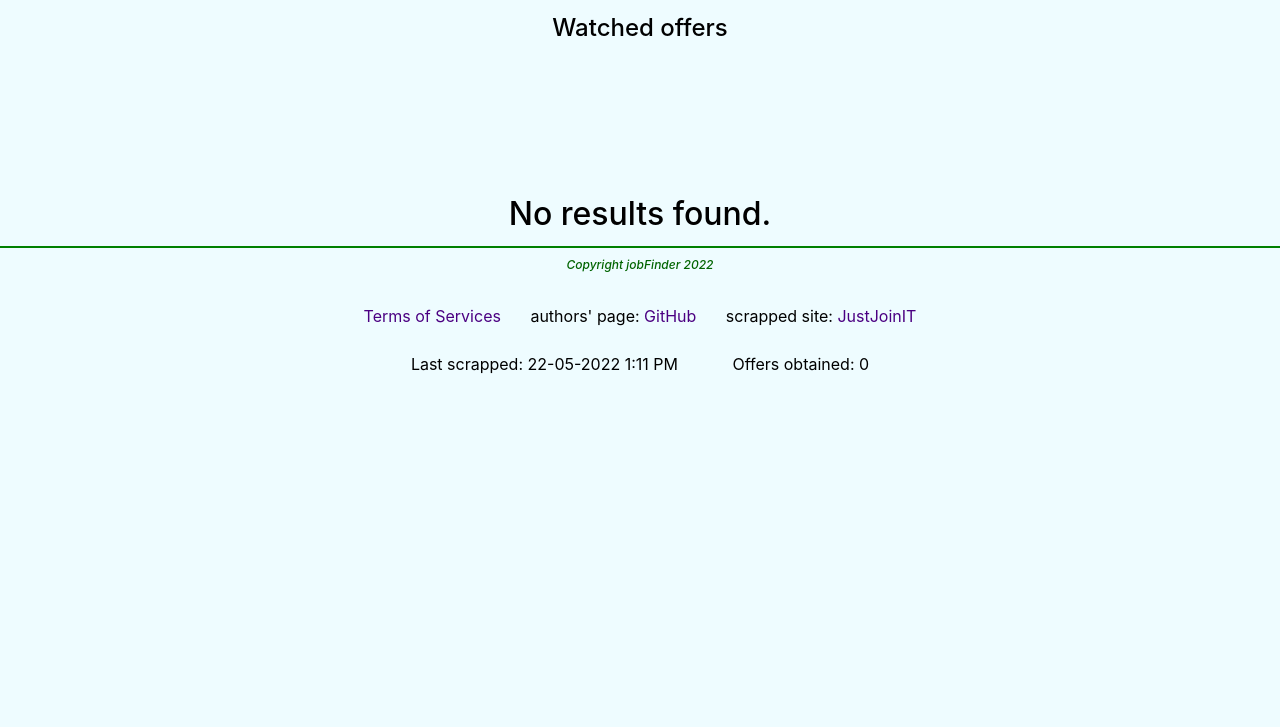
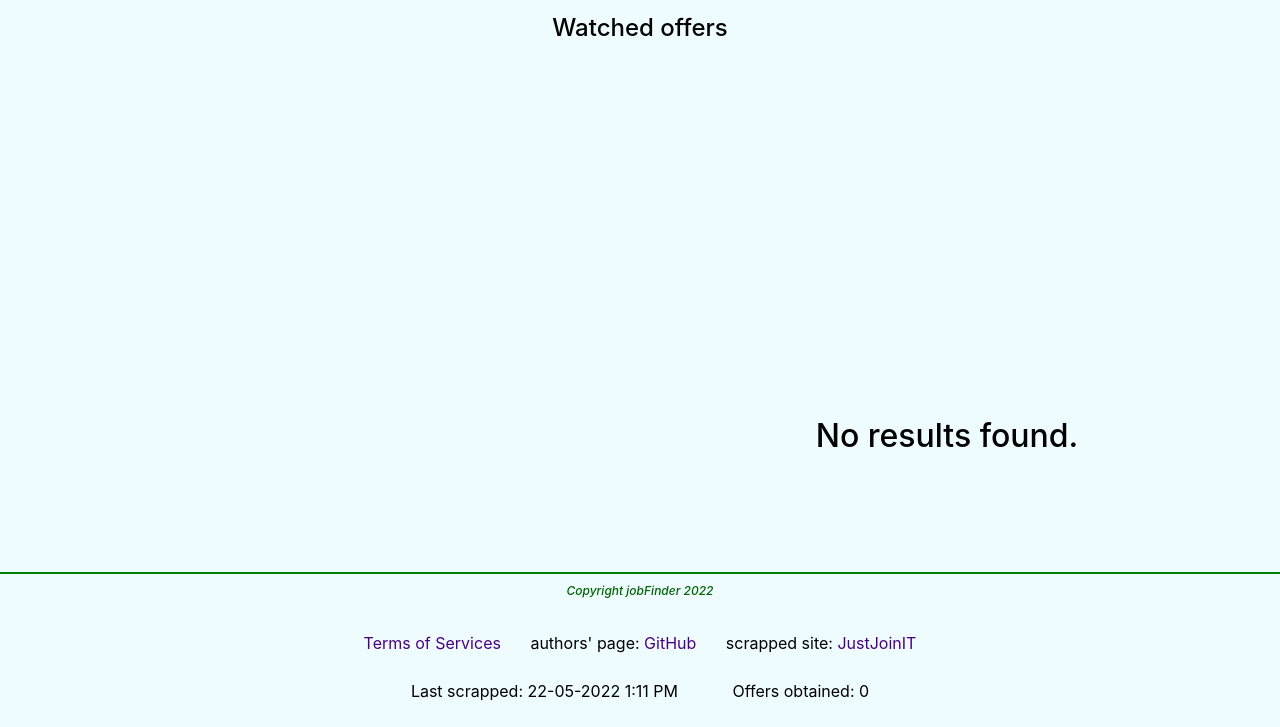
Before and after one commit to jnGreg/jobFinder, a PHP site: page /watched.php?view=list in a window 1280 px wide; the page is wider, and only the part inside the window is pictured. Shown: the part 206-933 px from the top of that part. Before the commit the page ends 580 px from the top of that part, so only its background shows below. Run offline with PHP 8.4, Linux system fonts and the light colour scheme; the visitor is signed in with stand-in values (Sample User, id 1); data that the repository does not hold is empty.

Commit message:
fixed frontend

```diff
--- a/watched.php
+++ b/watched.php
@@ -30,6 +30,19 @@ include ('includes/config.inc.php');
 	<main>
 		<div id = "container_search"> <br><br><br><br><h4> Watched offers </h4> <br>
 
+
+
+					<div class="form-group" style="padding: 8px; width:450px; display: block; float:left;">
+
+						</div>
+
+						</div>
+		<div id = "right_flank" style=" min-height: 450px;">
+			<div style="padding-left: 15px; padding-right: 10px; display:inline-flex;">
+
+
+
+ </div><br><br><br><br>
 						<?php $results_per_page = 32;
 
 						if ($_GET["view"] == "list") { ?>
```
